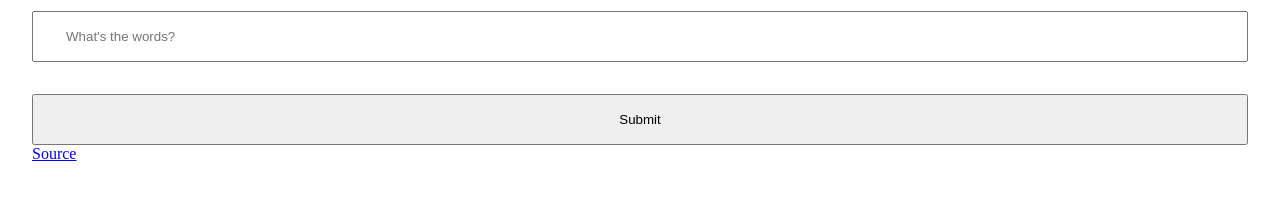
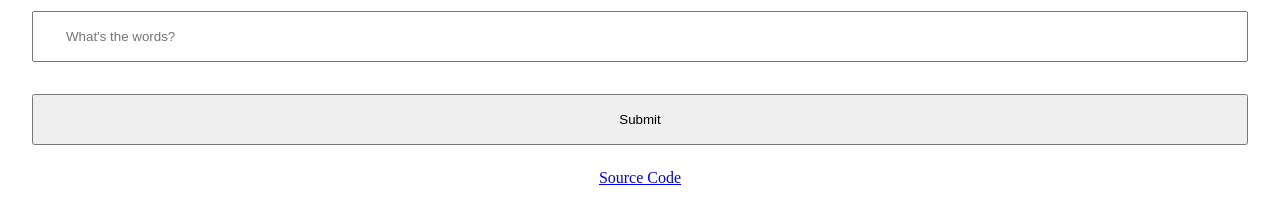
Before and after one commit to synle/letter-tracing-generator, a plain HTML site: page index.html in a window 1280 px wide. Shown: the part 90-314 px from the top of the page. Drawn offline with Linux system fonts and the light colour scheme.

Commit message:
added some padding

```diff
--- a/index.html
+++ b/index.html
@@ -32,6 +32,8 @@
       }
       a{
         display: block;
+        text-align: center;
+        margin-top:  1.5rem;
       }
     </style>
   </head>
@@ -40,7 +42,7 @@
       <h1>Letter Tracing Generator</h1>
       <input id="words" placeholder="What's the words?" required />
       <button type="submit">Submit</button>
-      <a href="https://github.com/synle/letter-tracing-generator/blob/main/index.html">Source</a>
+      <a href="https://github.com/synle/letter-tracing-generator/blob/main/index.html">Source Code</a>
     </form>
   </body>
   <script>
```
